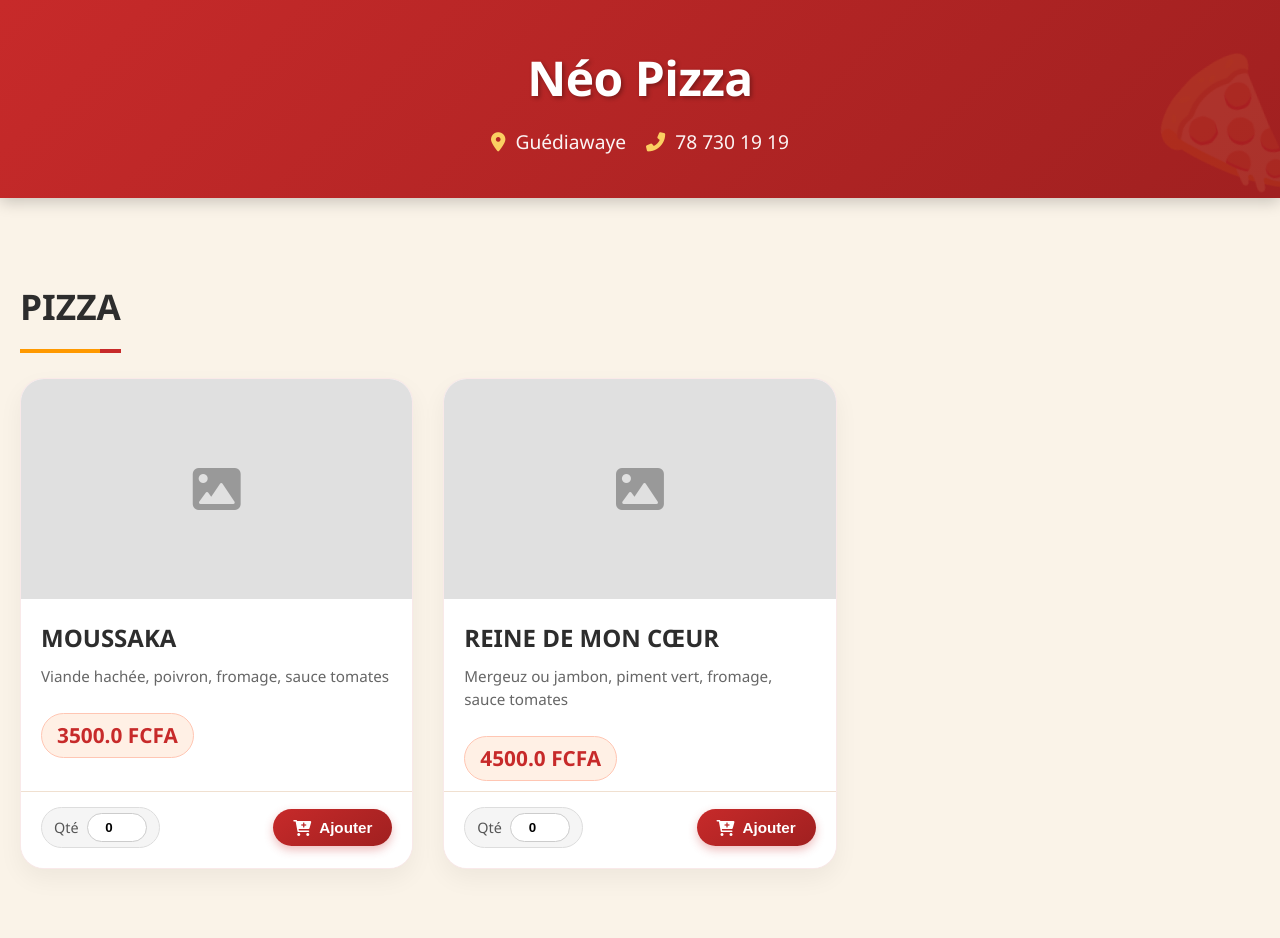
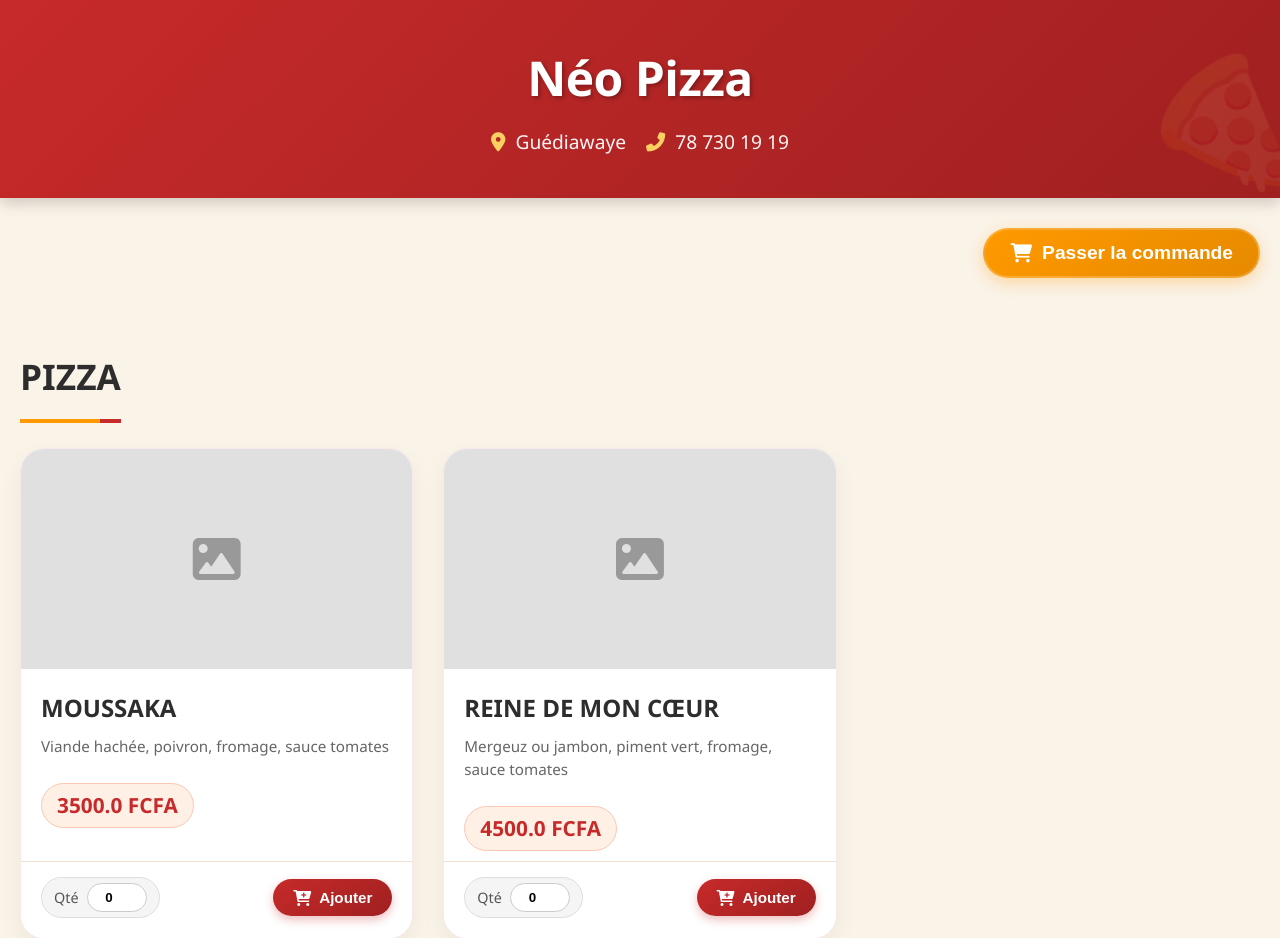
Before and after one commit to misternoname09/neo-pizza-app, a Flask app: page / in a window 1280 px wide. Shown: the top 938 px of the page. Run offline with Flask 3, Linux system fonts and the light colour scheme; data comes from the database, SQL or seed files in the repository.

Commit message:
Update menu.html

```diff
--- a/templates/menu.html
+++ b/templates/menu.html
@@ -242,7 +242,7 @@
             box-shadow: 0 6px 15px rgba(199, 42, 42, 0.4);
         }
 
-        /* Bouton de commande global */
+        /* Bouton de commande global (bas) */
         .btn-commander {
             display: block;
             width: 100%;
@@ -280,6 +280,38 @@
 
         .btn-commander:active {
             transform: translateY(0);
+        }
+
+        /* Nouveau style pour le bouton de commande en haut */
+        .btn-commander-top {
+            display: inline-flex;
+            align-items: center;
+            justify-content: center;
+            gap: 10px;
+            background: linear-gradient(145deg, #ff9900, #e68a00);
+            color: white;
+            border: none;
+            padding: 12px 25px;
+            font-size: 1.2rem;
+            font-weight: 600;
+            border-radius: 60px;
+            cursor: pointer;
+            transition: all 0.3s;
+            box-shadow: 0 5px 15px rgba(255, 153, 0, 0.3);
+            border: 2px solid rgba(255, 255, 255, 0.2);
+            backdrop-filter: blur(5px);
+            text-decoration: none;
+            margin-bottom: 20px;
+        }
+
+        .btn-commander-top i {
+            font-size: 1.2rem;
+        }
+
+        .btn-commander-top:hover {
+            background: linear-gradient(145deg, #ffaa1a, #cc7a00);
+            transform: translateY(-2px);
+            box-shadow: 0 8px 20px rgba(255, 153, 0, 0.4);
         }
 
         /* Pied de page */
@@ -349,6 +381,13 @@
             <input type="hidden" name="restaurant_id" value="{{ restaurant['id'] }}">
             <input type="hidden" name="table_id" value="{{ table_id }}">
 
+            <!-- Bouton de commande en haut (visible immédiatement) -->
+            <div style="text-align: right;">
+                <button type="submit" class="btn-commander-top">
+                    <i class="fas fa-shopping-cart"></i> Passer la commande
+                </button>
+            </div>
+
             {% for categorie, plats in plats_par_categorie.items() %}
             <div class="categorie">{{ categorie }}</div>
             <div class="plats-grid">
@@ -394,6 +433,7 @@
             </div>
             {% endfor %}
 
+            <!-- Bouton de commande en bas (conservé) -->
             <button type="submit" class="btn-commander">
                 <i class="fas fa-check-circle"></i> Passer la commande
                 <i class="fas fa-arrow-right"></i>
```
